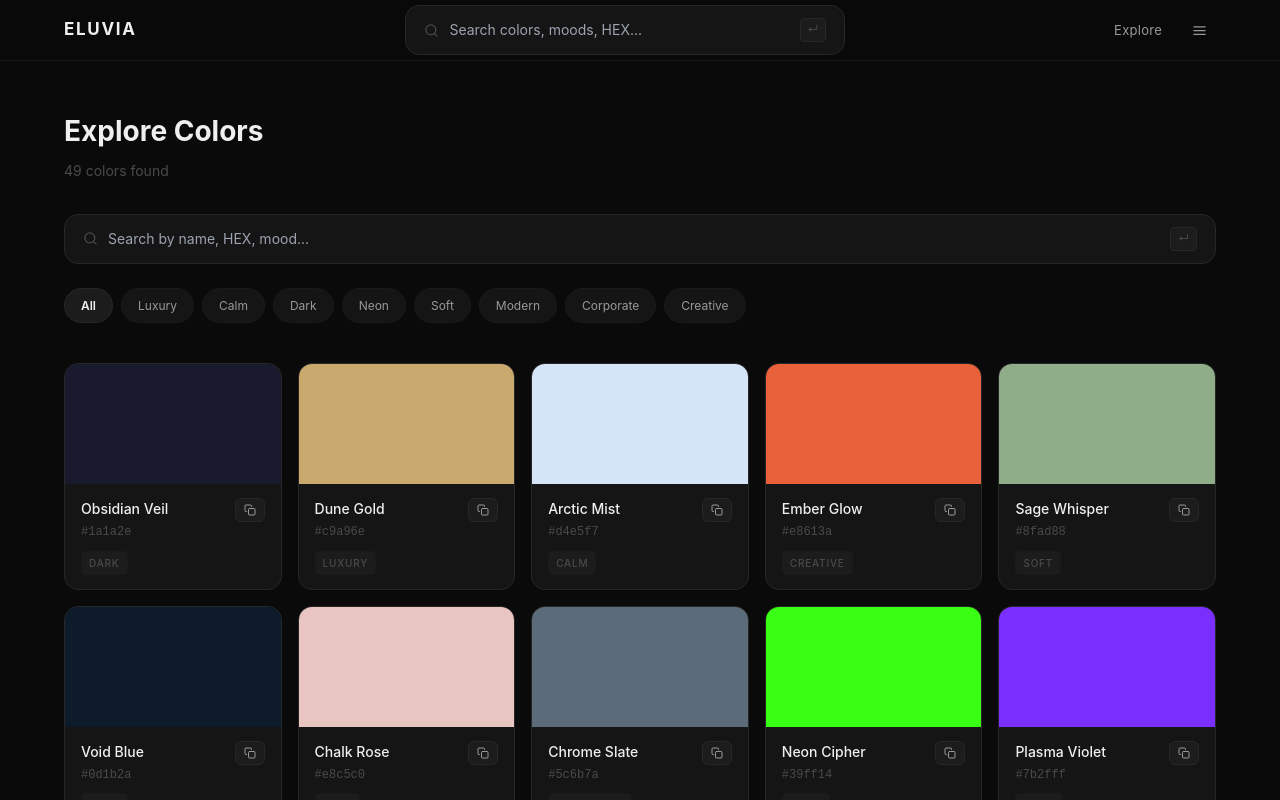
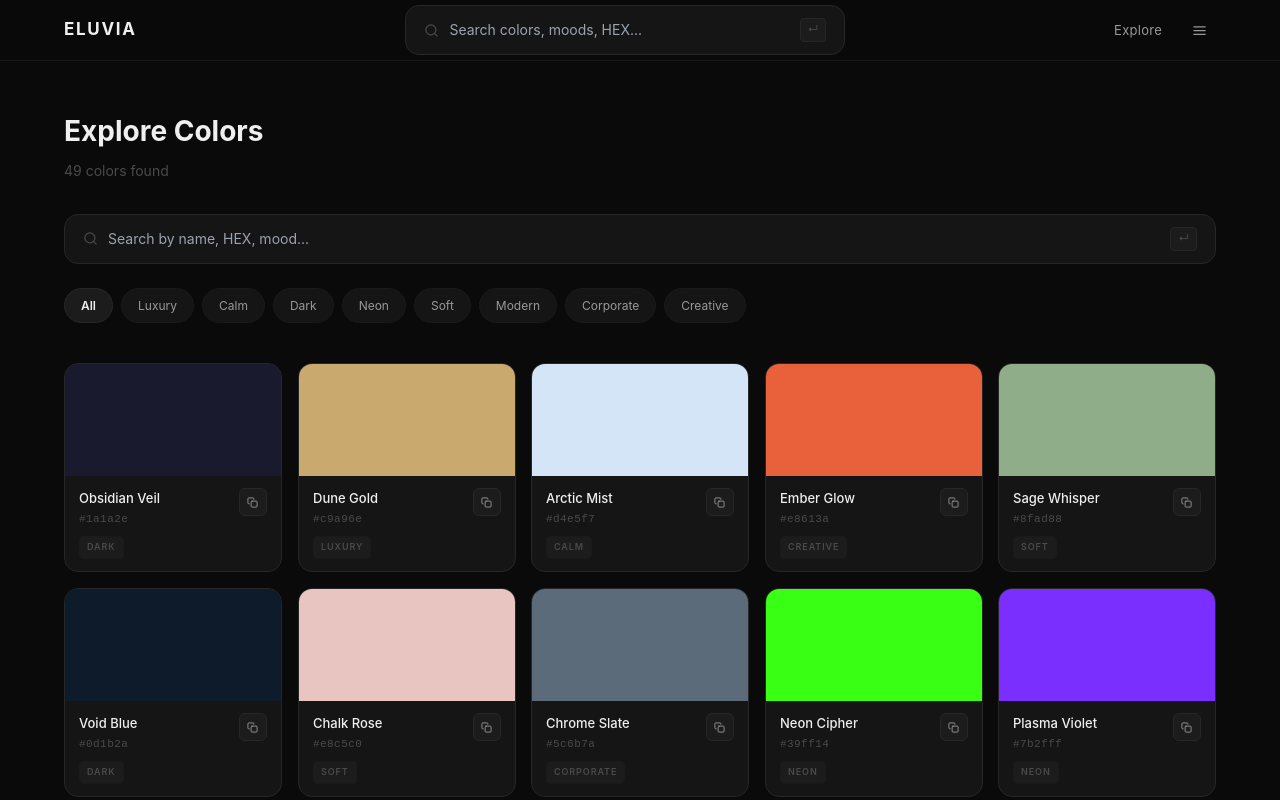
Before and after one commit to afnan0356/ELUVIA, a React (Vite) app: page /eluvia/search in a window 1280 px wide. Shown: the top 800 px of the page. Built offline with nearby package versions, Linux system fonts and the light colour scheme.

Commit message:
Refactor ColorCard component for improved functionality

```diff
--- a/src/components/ui/ColorCard.jsx
+++ b/src/components/ui/ColorCard.jsx
@@ -1,89 +1,116 @@
-import { useState } from 'react'
+import { useState, useCallback } from 'react'
 import { useNavigate } from 'react-router-dom'
 import { hexToClipboard } from '../../utils/colorUtils'
 
 export default function ColorCard({ id, name = 'Color Name', hex = '#A0B4C8', tag }) {
   const [copied, setCopied] = useState(false)
+  const [hovered, setHovered] = useState(false)
   const navigate = useNavigate()
   const displayTag = tag || 'color'
 
-  function handleCopy(e) {
+  const handleCopy = useCallback((e) => {
     e.stopPropagation()
     hexToClipboard(hex).then(() => {
       setCopied(true)
-      setTimeout(() => setCopied(false), 1500)
+      setTimeout(() => setCopied(false), 1400)
     })
-  }
+  }, [hex])
 
-  function handleClick() {
+  const handleClick = useCallback(() => {
     if (id) navigate(`/color/${id}`)
-  }
+  }, [id, navigate])
 
   return (
     <div
       onClick={handleClick}
+      onMouseEnter={() => setHovered(true)}
+      onMouseLeave={() => setHovered(false)}
       style={{
         background: 'var(--bg-card)',
-        border: '1px solid var(--border)',
+        border: `1px solid ${hovered ? 'var(--border-hover)' : 'var(--border)'}`,
         borderRadius: 'var(--radius-lg)',
         overflow: 'hidden',
         cursor: 'pointer',
-        transition: 'transform 0.2s ease, box-shadow 0.2s ease',
-      }}
-      onMouseEnter={e => {
-        e.currentTarget.style.transform = 'translateY(-3px)'
-        e.currentTarget.style.boxShadow = '0 12px 32px rgba(0,0,0,0.4)'
-      }}
-      onMouseLeave={e => {
-        e.currentTarget.style.transform = 'translateY(0)'
-        e.currentTarget.style.boxShadow = 'none'
+        transform: hovered ? 'translateY(-2px)' : 'translateY(0)',
+        boxShadow: hovered ? 'var(--shadow-md)' : 'none',
+        transition: 'transform var(--transition-base), box-shadow var(--transition-base), border-color var(--transition-base)',
+        willChange: 'transform',
       }}
     >
-      <div style={{ height: '120px', background: hex, width: '100%' }} />
+      {/* Color block */}
+      <div style={{
+        height: '112px',
+        background: hex,
+        width: '100%',
+        transition: 'height var(--transition-base)',
+      }} />
 
-      <div style={{ padding: '14px 16px', display: 'flex', flexDirection: 'column', gap: '8px' }}>
-        <div style={{ display: 'flex', justifyContent: 'space-between', alignItems: 'flex-start' }}>
-          <div style={{ display: 'flex', flexDirection: 'column', gap: '3px' }}>
-            <span style={{ fontSize: '14px', fontWeight: '500', color: 'var(--text-primary)' }}>{name}</span>
-            <span style={{ fontSize: '12px', color: 'var(--text-muted)', fontFamily: 'monospace' }}>{hex}</span>
+      {/* Body */}
+      <div style={{ padding: '12px 14px', display: 'flex', flexDirection: 'column', gap: '8px' }}>
+        <div style={{ display: 'flex', justifyContent: 'space-between', alignItems: 'flex-start', gap: '8px' }}>
+          <div style={{ display: 'flex', flexDirection: 'column', gap: '2px', minWidth: 0 }}>
+            <span style={{
+              fontSize: '13px',
+              fontWeight: '500',
+              color: 'var(--text-primary)',
+              whiteSpace: 'nowrap',
+              overflow: 'hidden',
+              textOverflow: 'ellipsis',
+            }}>
+              {name}
+            </span>
+            <span style={{
+              fontSize: '11px',
+              color: 'var(--text-muted)',
+              fontFamily: 'var(--font-mono)',
+              letterSpacing: '0.04em',
+            }}>
+              {hex}
+            </span>
           </div>
+
+          {/* Copy button */}
           <button
             onClick={handleCopy}
-            title="Copy HEX"
+            title={copied ? 'Copied!' : 'Copy HEX'}
             style={{
-              background: copied ? 'rgba(201,169,110,0.12)' : 'var(--bg-elevated)',
-              border: `1px solid ${copied ? 'rgba(201,169,110,0.3)' : 'var(--border)'}`,
+              flexShrink: 0,
+              background: copied ? 'var(--accent-subtle)' : 'var(--bg-elevated)',
+              border: `1px solid ${copied ? 'rgba(201,169,110,0.25)' : 'var(--border)'}`,
               borderRadius: 'var(--radius-sm)',
-              padding: '5px 8px',
-              cursor: 'pointer',
+              width: '28px',
+              height: '28px',
               display: 'flex',
               alignItems: 'center',
-              gap: '4px',
-              transition: 'background 0.15s, border-color 0.15s',
+              justifyContent: 'center',
+              cursor: 'pointer',
+              transition: 'background var(--transition-fast), border-color var(--transition-fast)',
             }}
           >
             {copied ? (
-              <svg width="12" height="12" viewBox="0 0 24 24" fill="none" stroke="#c9a96e" strokeWidth="2.5" strokeLinecap="round" strokeLinejoin="round">
+              <svg width="11" height="11" viewBox="0 0 24 24" fill="none" stroke="var(--accent)" strokeWidth="2.5" strokeLinecap="round" strokeLinejoin="round">
                 <polyline points="20 6 9 17 4 12"/>
               </svg>
             ) : (
-              <svg width="12" height="12" viewBox="0 0 24 24" fill="none" stroke="var(--text-secondary)" strokeWidth="2" strokeLinecap="round" strokeLinejoin="round">
-                <rect x="9" y="9" width="13" height="13" rx="2"/><path d="M5 15H4a2 2 0 0 1-2-2V4a2 2 0 0 1 2-2h9a2 2 0 0 1 2 2v1"/>
+              <svg width="11" height="11" viewBox="0 0 24 24" fill="none" stroke="var(--text-secondary)" strokeWidth="2" strokeLinecap="round" strokeLinejoin="round">
+                <rect x="9" y="9" width="13" height="13" rx="2"/>
+                <path d="M5 15H4a2 2 0 0 1-2-2V4a2 2 0 0 1 2-2h9a2 2 0 0 1 2 2v1"/>
               </svg>
             )}
           </button>
         </div>
 
+        {/* Tag */}
         <span style={{
           display: 'inline-block',
-          fontSize: '10px',
-          fontWeight: '500',
-          letterSpacing: '0.08em',
+          fontSize: '9px',
+          fontWeight: '600',
+          letterSpacing: '0.1em',
           textTransform: 'uppercase',
           color: 'var(--text-muted)',
           background: 'var(--bg-elevated)',
           border: '1px solid var(--border-subtle)',
-          borderRadius: '4px',
+          borderRadius: 'var(--radius-xs)',
           padding: '3px 7px',
           width: 'fit-content',
         }}>
```
